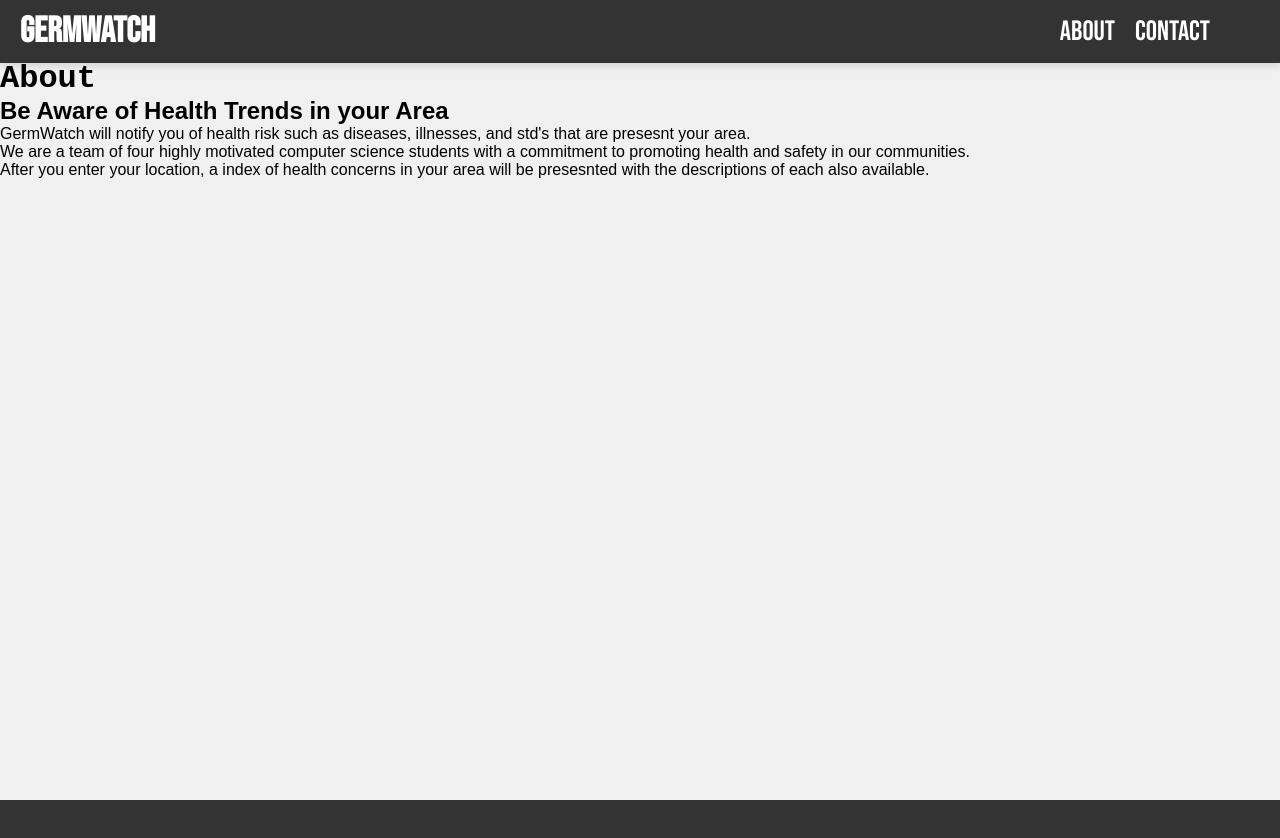
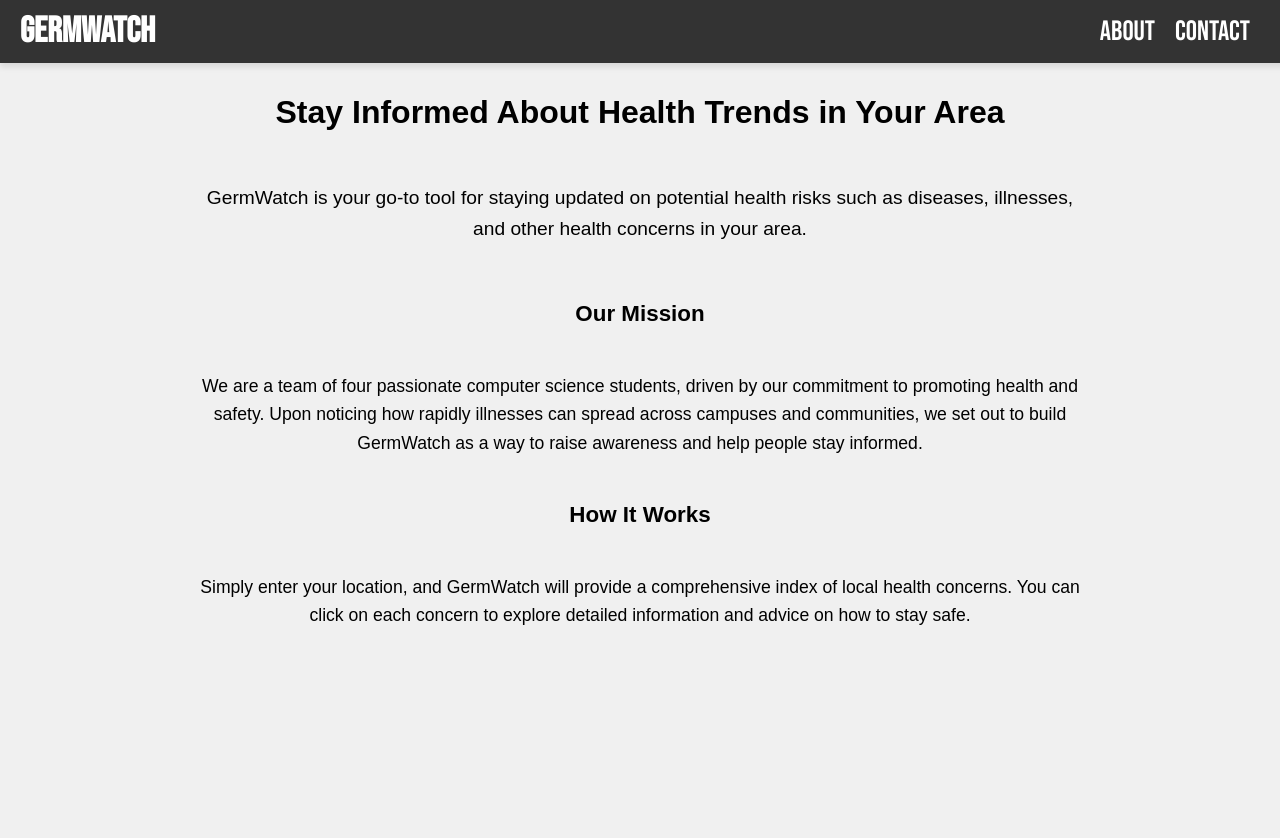
Before and after one commit to danatcosta3/C-s-get-degrees, a React (Create React App) app in the folder germwatch/: page /about in a window 1280 px wide. Shown: the top 838 px of the page. Before the commit the page ends 800 px from the top, so only its background shows below. Built offline with nearby package versions, Linux system fonts and the light colour scheme.

Commit message:
about page fixed

```diff
--- a/germwatch/src/pages/AboutPage.css
+++ b/germwatch/src/pages/AboutPage.css
@@ -1,9 +1,32 @@
-*{
-margin: 0;
-padding: 0;
-box-sizing: border-box;
+.App {
+  max-width: 900px;
+  margin: 0 auto;
+  /*padding: 20px;*/
+  font-family: Arial, sans-serif;
+  line-height: 1.6;
+  color: #000000;
+}
+.about-title {
+  font-size: 2.0em;
+  color: #000000;
+  text-align: center;
+}
+.about-description {
+  font-size: 1.2em;
+  text-align: center;
+  color: #000000;
+  padding-bottom: 10px;
+  padding-top: 0px;
 }
 
-.about-title {
-    font-family: "Courier New", sans-serif;
-  }
+.about-text {
+  font-size: 1.1em;
+  color: #000000;
+  text-align: center;
+}
+
+.about-textHeader {
+  color:#000000;
+  text-align: center;
+  font-size: 1.4em;
+}
--- a/germwatch/src/pages/AboutPage.js
+++ b/germwatch/src/pages/AboutPage.js
@@ -4,11 +4,22 @@ import './AboutPage.css';
 const AboutPage = () => {
   return (
     <div className="App">
-    <h1 className="about-title">About</h1>
-    <h2>Be Aware of Health Trends in your Area</h2>
-    <p>GermWatch will notify you of health risk such as diseases, illnesses, and std's that are presesnt your area. </p>
-    <p>We are a team of four highly motivated computer science students with a commitment to promoting health and safety in our communities.</p>
-    <p>After you enter your location, a index of health concerns in your area will be presesnted with the descriptions of each also available.</p>
+   <h2 className="about-title">Stay Informed About Health Trends in Your Area</h2>
+      <p className="about-description">
+        GermWatch is your go-to tool for staying updated on potential health risks such as diseases, illnesses, and other health concerns in your area.
+      </p>
+
+        <h3 class="about-textHeader">Our Mission</h3>
+        <p className="about-text">
+          We are a team of four passionate computer science students, driven by our commitment to promoting health and safety. Upon noticing how rapidly illnesses can spread across campuses and communities, we set out to build GermWatch as a way to raise awareness and help people stay informed.
+        </p>
+
+
+        <h3 class="about-textHeader">How It Works</h3>
+        <p className="about-text">
+          Simply enter your location, and GermWatch will provide a comprehensive index of local health concerns. You can click on each concern to explore detailed information and advice on how to stay safe.
+        </p>
+
     </div>
   );
 };
```
